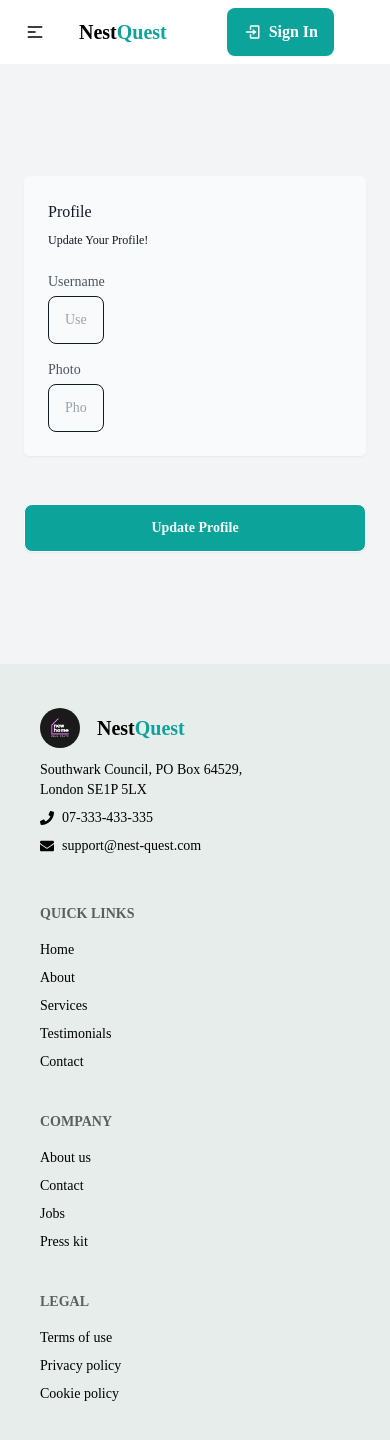
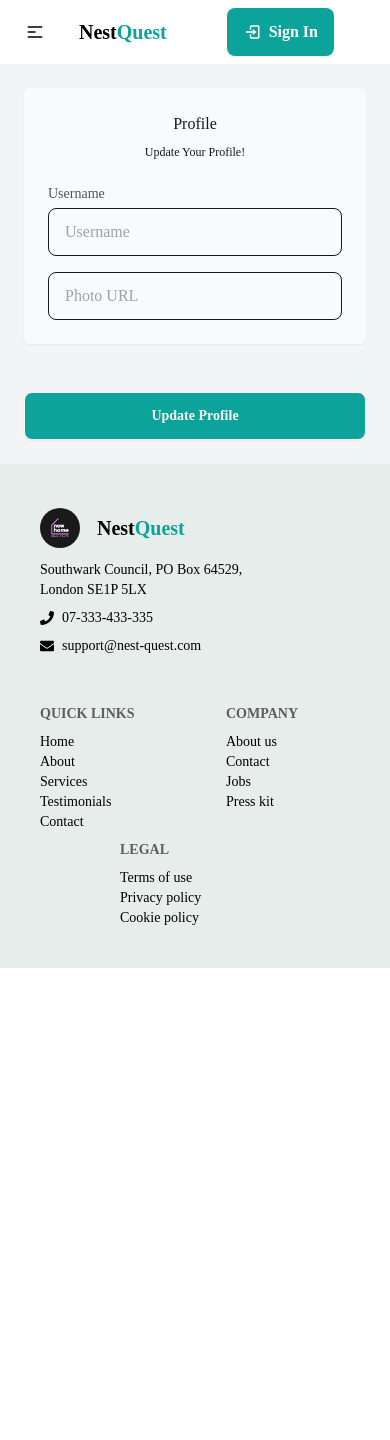
Before and after one commit to gmhridu/nest-quest, a React (Vite) app: page /profile in a window 390 px wide. Shown: the top 1440 px of the page. After the commit the page ends 968 px from the top, so only its background shows below. Built offline with nearby package versions, Linux system fonts and the light colour scheme; no server answers.

Commit message:
Update: Improve user experience on mobile with responsive design

```diff
--- a/src/components/Footer/Footer.jsx
+++ b/src/components/Footer/Footer.jsx
@@ -5,14 +5,14 @@
 
 const Footer = () => {
   return (
-    <div>
+    <div className='flex flex-col items-center justify-center'>
       <footer
         data-aos="fade-up"
         data-aos-easing="linear"
         data-aos-duration="1500"
         className="footer p-10 bg-[#e6edeb] text-base-content"
       >
-        <aside>
+        <aside className="">
           <div className="flex items-center">
             <img src={logo} alt="" className="w-10 h-10 rounded-full" />
             <Link to={"/"} className="btn btn-ghost">
@@ -36,7 +36,8 @@
           </div>
           <div></div>
         </aside>
-        <nav>
+        <div className="grid grid-cols-3 lg:grid-cols-3 space-x-20">
+          <nav className="flex flex-col">
             <h6 className="footer-title">QUICK LINKS</h6>
             <Link to={"/"} className="link link-hover">
               Home
@@ -54,19 +55,20 @@
               Contact
             </Link>
           </nav>
-        <nav>
+          <nav className="flex flex-col">
             <h6 className="footer-title">Company</h6>
             <a className="link link-hover">About us</a>
             <a className="link link-hover">Contact</a>
             <a className="link link-hover">Jobs</a>
             <a className="link link-hover">Press kit</a>
           </nav>
-        <nav>
+          <nav className="flex flex-col col-span-2 lg:col-auto">
             <h6 className="footer-title">Legal</h6>
             <a className="link link-hover">Terms of use</a>
             <a className="link link-hover">Privacy policy</a>
             <a className="link link-hover">Cookie policy</a>
           </nav>
+        </div>
       </footer>
     </div>
   );
--- a/src/components/Navbar/Navbar.jsx
+++ b/src/components/Navbar/Navbar.jsx
@@ -23,7 +23,6 @@
       setHoverName(user.displayName || "")
       setDisplayEmail(user.email || "");
       setPhotoURL(user.photoURL || "");
-      console.log(user.displayName);
       setIsUserLoggedIn(true);
     } else {
       setDisplayName("");
@@ -213,7 +212,7 @@
       <div className="navbar-end flex sm:space-x-4">
         {user ? (
           <div displayEmail={() => setDisplayEmail(user.email || "")}>
-            <span className="text-lg font-medium">{displayEmail}</span>
+            <span className="lg:block hidden text-lg font-medium">{displayEmail}</span>
           </div>
         ) : (
           <Link
--- a/src/components/Register/Register.jsx
+++ b/src/components/Register/Register.jsx
@@ -4,9 +4,6 @@
 import { useForm } from "react-hook-form";
 import { toast, ToastContainer } from "react-toastify";
 import { IoMdEye, IoMdEyeOff } from "react-icons/io";
-import { FcGoogle } from "react-icons/fc";
-
-import { FaGithub } from "react-icons/fa";
 import { GithubAuthProvider, GoogleAuthProvider, signInWithPopup, updateProfile } from "firebase/auth";
 import auth from "../../firebase/firebase.config";
 
--- a/src/components/SingleEstateData/SingleEstateData.jsx
+++ b/src/components/SingleEstateData/SingleEstateData.jsx
@@ -17,7 +17,7 @@
   }
 
   return (
-    <section>
+    <section className="px-3 lg:px-0">
       <div
         className="container mx-auto min-h-[800px] mb-14 my-10
       "
@@ -42,7 +42,7 @@
         <div className="flex flex-col items-start gap-8 lg:flex-row">
           <div className="sm:max-w-[768px]">
             <div className="mb-8">
-              <img src={house?.imageLg} alt="" />
+              <img className="rounded-lg" src={house?.imageLg} alt="" />
             </div>
             <div className="flex gap-x-6 text-violet-700 mb-6">
               <div className="flex gap-x-2 items-center">
@@ -71,27 +71,34 @@
               </div>
             </div>
             {/* form */}
-            <form onSubmit={handleContactUs} className='flex flex-col gap-y-4'>
+            <form onSubmit={handleContactUs} className="flex flex-col gap-y-4">
               <input
                 className="border border-gray-300 focus:border-violet-700 outline-none rounded w-full px-4 h-14 text-sm"
                 type="text"
-                placeholder='Name*'
+                placeholder="Name*"
               />
               <input
                 className="border border-gray-300 focus:border-violet-700 outline-none rounded w-full px-4 h-14 text-sm"
                 type="text"
-                placeholder='Email*'
+                placeholder="Email*"
               />
               <input
                 className="border border-gray-300 focus:border-violet-700 outline-none rounded w-full px-4 h-14 text-sm"
                 type="text"
-                placeholder='Phone*'
+                placeholder="Phone*"
               />
-              <textarea className='border border-gray-300 focus:border-violet-700 outline-none resize-none rounded w-full p-4 h-36 text-sm text-gray-400
-             ' placeholder='Message&*'></textarea>
-              <div className='flex gap-x-2'>
-                <button className='btn btn-primary bg-violet-700 hover:bg-violet-800 text-white rounded p-4 text-sm transition'>Send Message</button>
-                <button className='btn btn-primary border border-violet-700 text-violet-700 hover:border-violet-500hover:text-violet-500 rounded p-4 text-sm transition'>Call</button>
+              <textarea
+                className="border border-gray-300 focus:border-violet-700 outline-none resize-none rounded w-full p-4 h-36 text-sm text-gray-400
+             "
+                placeholder="Message&*"
+              ></textarea>
+              <div className="flex gap-x-2">
+                <button className="btn btn-primary bg-violet-700 hover:bg-violet-800 text-white rounded p-4 text-sm transition">
+                  Send Message
+                </button>
+                <button className="btn btn-primary border border-violet-700 text-violet-700 hover:border-violet-500hover:text-violet-500 rounded p-4 text-sm transition">
+                  Call
+                </button>
               </div>
             </form>
           </div>
--- a/src/components/UpdateProfile/UpdateProfile.jsx
+++ b/src/components/UpdateProfile/UpdateProfile.jsx
@@ -1,7 +1,7 @@
 import React, { useContext } from "react";
 import { useForm } from "react-hook-form";
 import { AuthContext } from "../../Providers/AuthProviders";
-import { Link, useNavigate } from "react-router-dom";
+import { useNavigate } from "react-router-dom";
 
 const UpdateProfile = () => {
   const { register, handleSubmit } = useForm();
@@ -13,7 +13,7 @@
       .then(() => {
         if (data.photo) {
           toast.success("Profile updated successfully");
-          navigate('/')
+          navigate("/");
         }
       })
       .catch((error) => {
@@ -22,15 +22,18 @@
   };
 
   return (
-    <section className="min-h-[600px] flex justify-center items-center p-6 bg-gray-100 text-gray-900">
+    <section className="lg:min-h-[600px] h-auto flex justify-center items-center p-6 bg-gray-100 text-gray-900">
       <form
         onSubmit={handleSubmit(onSubmit)}
         className="container flex flex-col mx-auto space-y-12"
       >
-        <fieldset className="grid grid-cols-4 gap-6 p-6 rounded-md shadow-sm bg-gray-50">
-          <div className="space-y-2 col-span-full lg:col-span-1">
-            <p className="font-medium">Profile</p>
-            <p className="text-xs">Update Your Profile!</p>
+        <fieldset className="grid md:grid-cols-3 grid-cols-1  gap-6 p-6 rounded-md shadow-sm bg-gray-50">
+          <div
+            className="space-y-2 flex flex-col items-center justify-center
+          md:items-start col-span-full lg:col-span-1"
+          >
+            <p className="font-medium text-left">Profile</p>
+            <p className="text-xs text-left">Update Your Profile!</p>
           </div>
           <div className="flex flex-col gap-4">
             <div className="space-y-1 text-sm">
@@ -43,20 +46,17 @@
                 name="username"
                 id="username"
                 placeholder="Username"
-                className="input input-bordered input-md w-full max-w-xs"
+                className="input input-bordered w-full max-w-xs"
               />
             </div>
             <div className="space-y-1 text-sm">
-              <label htmlFor="photo" className="block text-gray-600">
-                Photo
-              </label>
               <input
                 {...register("photo")}
                 type="text"
                 name="photo"
                 id="photo"
                 placeholder="Photo URL"
-                className="input input-bordered input-md w-full max-w-xs"
+                className="input input-bordered w-full max-w-xs"
               />
             </div>
           </div>
--- a/src/layouts/Root.jsx
+++ b/src/layouts/Root.jsx
@@ -5,7 +5,6 @@
 
 
 const Root = () => {
-
 
   const location = useLocation();
 
--- a/src/pages/About/About.jsx
+++ b/src/pages/About/About.jsx
@@ -5,12 +5,12 @@
 const About = () => {
   return (
     <>
-      <section>
+      <section className="px-3 md:px-0">
         <div
           data-aos="fade-down"
           data-aos-easing="linear"
           data-aos-duration="1000"
-          className="hero h-[40vh] my-4 bg-blend-color"
+          className="hero h-[40vh] my-4 bg-blend-color rounded-lg"
           style={{
             backgroundImage: `url(${aboutImg})`,
             backgroundColor: "rgba(17, 40, 72, 0.629)",
--- a/src/pages/Services/Services.jsx
+++ b/src/pages/Services/Services.jsx
@@ -12,12 +12,13 @@
       data-aos="fade-down"
       data-aos-easing="linear"
       data-aos-duration="1000"
+      className="px-3 md:px-0"
     >
       <div
         data-aos="fade-down"
         data-aos-easing="linear"
         data-aos-duration="1000"
-        className="hero h-[40vh] my-4 bg-blend-color"
+        className="hero h-[40vh] my-4 bg-blend-color rounded-lg"
         style={{
           backgroundImage: `url(${serviceImg})`,
           backgroundColor: "rgba(17, 40, 72, 0.629)",
```
Lines whose indentation alone changed are shown as unchanged.
